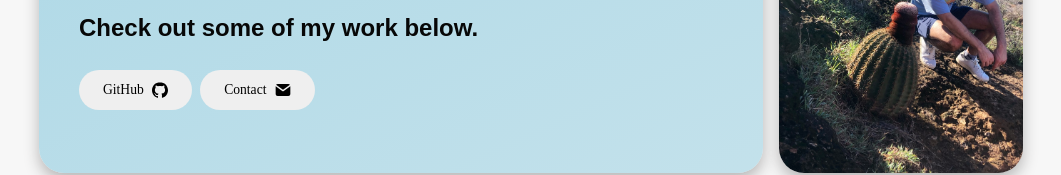
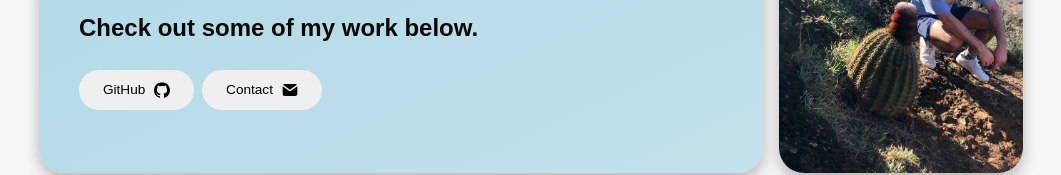
Before and after one commit to spghtti/portfolio, a React (Vite) app: page / in a window 1280 px wide. Shown: the part 229-404 px from the top of the page, without its empty margins (109-1170 px from the left). Built offline with nearby package versions, Linux system fonts and the light colour scheme.

Commit message:
FIXED: iOS safari font bug. Again.

```diff
--- a/public/assets/stylesheets/index.css
+++ b/public/assets/stylesheets/index.css
@@ -90,7 +90,7 @@ nav {
   margin-top: 1rem;
 }
 .hero-card-button {
-  font-family: 'San Francisco';
+  font-family: 'San Francisco Display', Arial, Helvetica, sans-serif;
   font-weight: 500;
   font-size: 0.85rem;
   height: 2.5rem;
```
